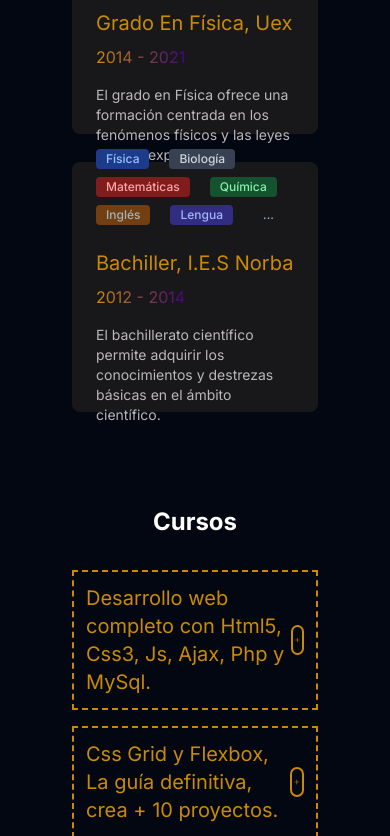
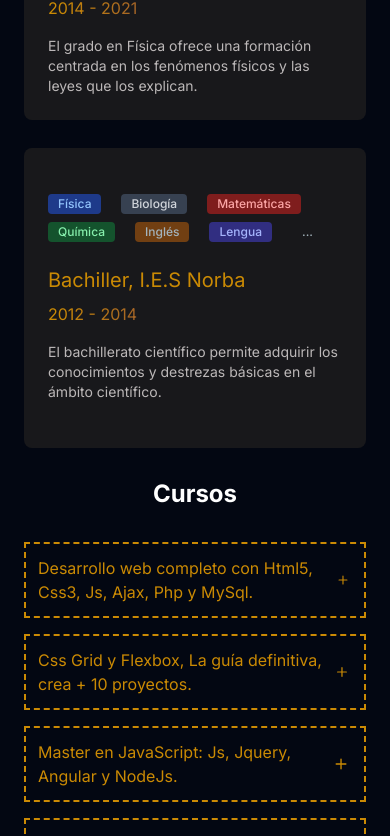
Before and after one commit to samuraiOrDev/01-portfolio, a Next.js app: page / in a window 390 px wide. Shown: the part 4045-4881 px from the top of the page. Built offline with nearby package versions, Linux system fonts and the light colour scheme.

Commit message:
Prueba - Education/Skills - 16:46 - 30/05/2023

```diff
--- a/src/components/EducationSection/CardTitle.tsx
+++ b/src/components/EducationSection/CardTitle.tsx
@@ -22,14 +22,12 @@ export const CardTitle:FC<TypeEducation> = ({ id,  title, date, description, tag
         mx-auto
         cursor-pointer
         flex
-        sm:flex-row
-        flex-col
-        sm:mb-0
+        lg:mb-0
         first:mb-4
         justify-center
-        md:flex-col
-        md:justify-between
-        items-start
+        flex-col
+        lg:justify-between
+        lg:items-start
         p-6
         transition
         duration-300
@@ -37,7 +35,8 @@ export const CardTitle:FC<TypeEducation> = ({ id,  title, date, description, tag
         hover:scale-105
         hover:shadow-lg
       hover:bg-zinc-800
-        h-[250px]
+        lg:h-[250px]
+        h-auto
         ">
             <div className="flex gap-x-3 gap-y-2 mb-4 md:mb-2 flex-wrap items-center justify-start">
                 {
--- a/src/components/EducationSection/EducactionSectionContentTitles.tsx
+++ b/src/components/EducationSection/EducactionSectionContentTitles.tsx
@@ -4,7 +4,7 @@ import { CardTitle } from './CardTitle'
 
 export const EducactionSectionContentTitles = () => {
   return (
-    <div className="grid sm:grid-rows-none grid-rows-2 grid-flow-col xl:max-w-[920px] w-full gap-3 mx-auto">
+    <div className="grid lg:grid-rows-none grid-rows-2 grid-flow-col xl:max-w-[920px] w-full gap-3 mx-auto">
     {educationSectionCards.map(({ id, title, date, description, tags }) => (
       <CardTitle
         key={id}
--- a/src/components/EducationSection/EducationSectionContent.tsx
+++ b/src/components/EducationSection/EducationSectionContent.tsx
@@ -19,7 +19,7 @@ export const EducationSectionContent:FC<EducationSectionContentProps> = ({childr
   );
   return (
     <motion.div
-      className="flex items-center justify-center xl:max-w-[1024px] w-full mt-6 mx-auto flex-wrap sm:border-dashed sm:border-yellow-600 sm:border-4 rounded-md h-auto relative p-12"
+      className="flex items-center justify-center xl:max-w-[1024px] w-full mt-6 mx-auto flex-wrap lg:border-dashed lg:border-yellow-600 lg:border-4 rounded-md h-auto relative sm:p-12"
       animate={controls as AnimationControls}
       ref={ref as RefUseAnimate["ref"]}
       initial={animateHeroSectionRightInitialState}
--- a/src/components/EducationSection/ListFaqsEducationSection.tsx
+++ b/src/components/EducationSection/ListFaqsEducationSection.tsx
@@ -50,12 +50,12 @@ const ListFaqsEducationSection = () => {
   };
   return (
     <motion.div
-      className="flex items-center justify-center xl:max-w-[1024px] w-full mt-[-30px] mx-auto flex-wrap h-auto relative p-12"
+      className="flex items-center justify-center xl:max-w-[1024px] w-full mt-[-30px] mx-auto flex-wrap h-auto relative sm:p-12"
       animate={controls as AnimationControls}
       ref={ref as RefUseAnimate["ref"]}
       initial={animateHeroSectionLeftInitialState}
     >
-      <div className="xl:max-w-[920px] w-full gap-3 mx-auto cursor-pointer">
+      <div className="xl:max-w-[920px] w-full gap-3 mx-auto cursor-pointer mt-12 sm:mt-0">
         <div>
           {arrayListCourses.map((faq, index) => {
             return (
@@ -65,13 +65,13 @@ const ListFaqsEducationSection = () => {
                   onClick={() => toggleFAQ(index)}
                   className={`px-3 py-3 border-yellow-600 ${
                     isOpen === index ? "border-b-[0px]" : ""
-                  } border-2 border-dashed last:mb-4 flex justify-between items-center text-yellow-600 text-xl`}
+                  } border-2 border-dashed last:mb-4 flex justify-between items-center text-yellow-600 sm:text-xl text-[16px]`}
                 >
                   {faq.title}
                   {isOpen === index ? (
-                    <AiOutlineMinus className="text-yellow-600 h-[30px] w-[30px] border-yellow-600 border-2 rounded-full" />
+                    <AiOutlineMinus className="text-yellow-600 h-[30px] w-[30px] border-yellow-600 lg:border-2 rounded-full cursor-pointer" />
                   ) : (
-                    <BsPlus className="text-yellow-600 h-[30px] w-[30px] border-yellow-600 border-2 rounded-full" />
+                    <BsPlus className="text-yellow-600 h-[30px] w-[30px] border-yellow-600 lg:border-2 rounded-full cursor-pointer" />
                   )}
                 </motion.div>
                 <AnimatePresence>
```
